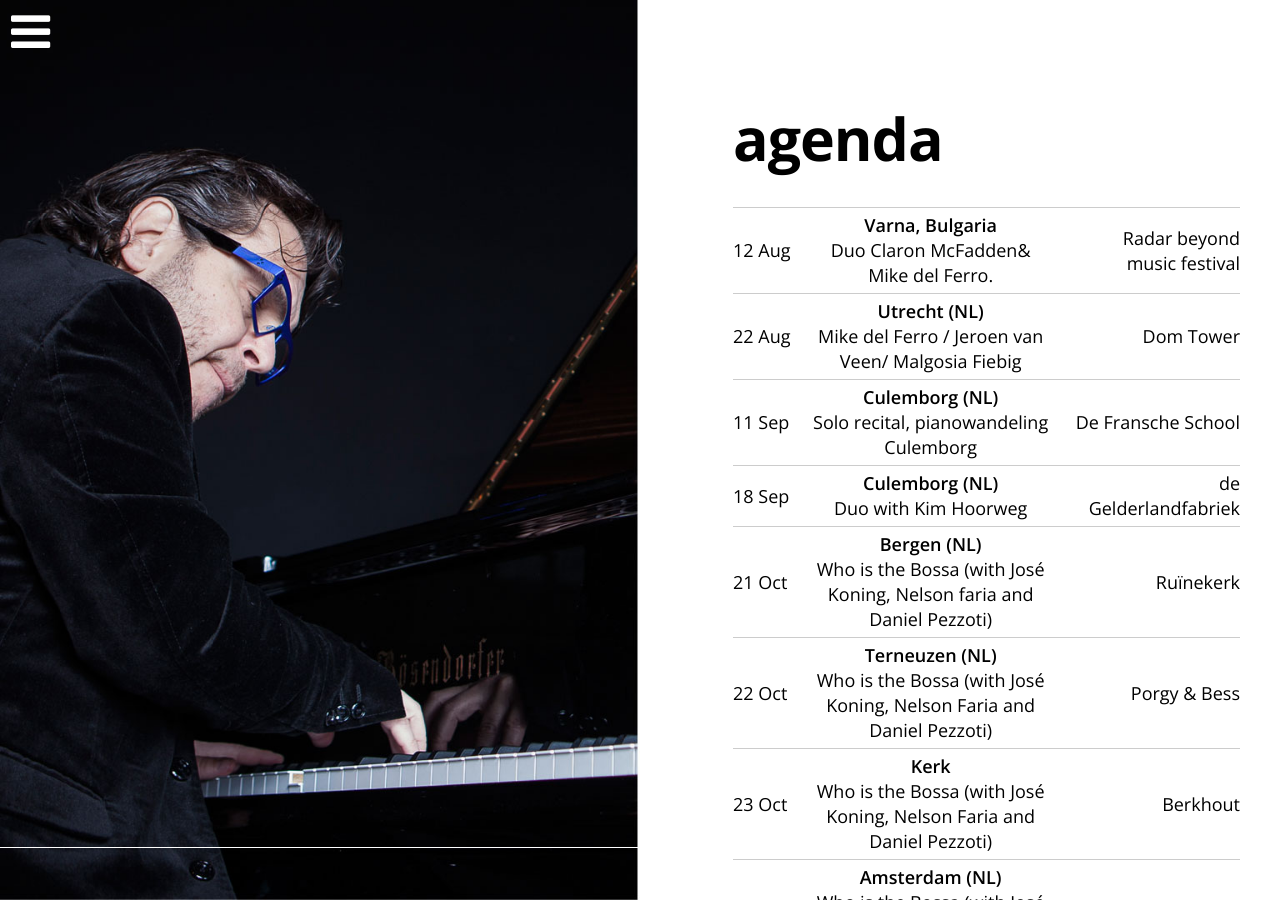
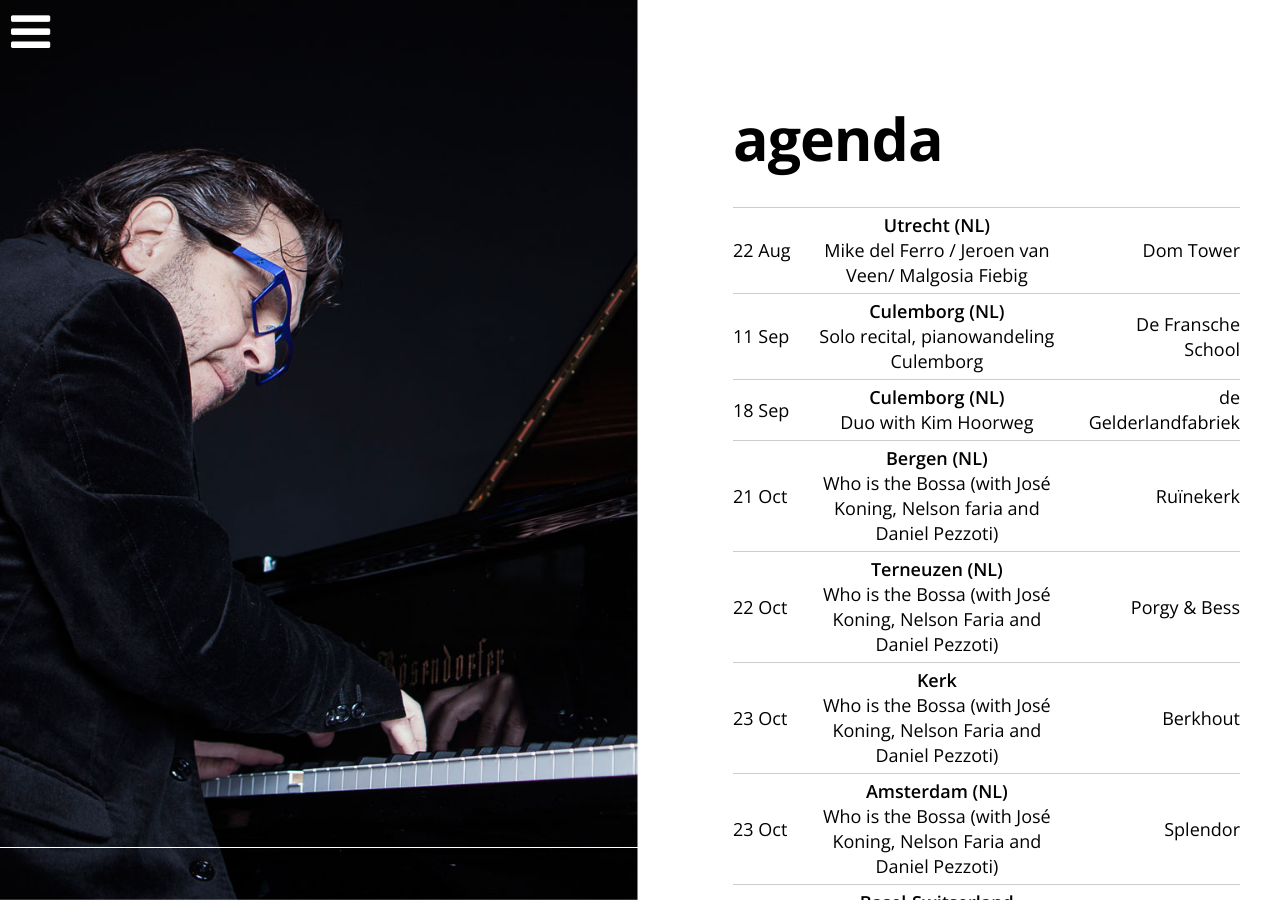
Before and after one commit to mikedelferro/website, a Jekyll site: the page built from agenda.html, in a window 1280 px wide and 900 px high. Built offline with Jekyll 4.4.1, drawn with Linux system fonts in a browser that asks for light colours; nearby versions of some CDN libraries.

Commit message:
Updated '/_config.yml' via CloudCannon

```diff
--- a/_config.yml
+++ b/_config.yml
@@ -1,9 +1,4 @@
 gigs:
-  - title: 'Duo Claron McFadden& Mike del Ferro.'
-    date: 2016-08-12T20:00:00.000Z
-    location: Radar beyond music festival
-    venue: 'Varna, Bulgaria'
-    url: 'https://www.facebook.com/radarfestivalbeyondmusic/?fref=ts'
   - title: Mike del Ferro / Jeroen van Veen/ Malgosia Fiebig
     date: 2016-08-22T20:00:00.000Z
     location: Dom Tower
```
